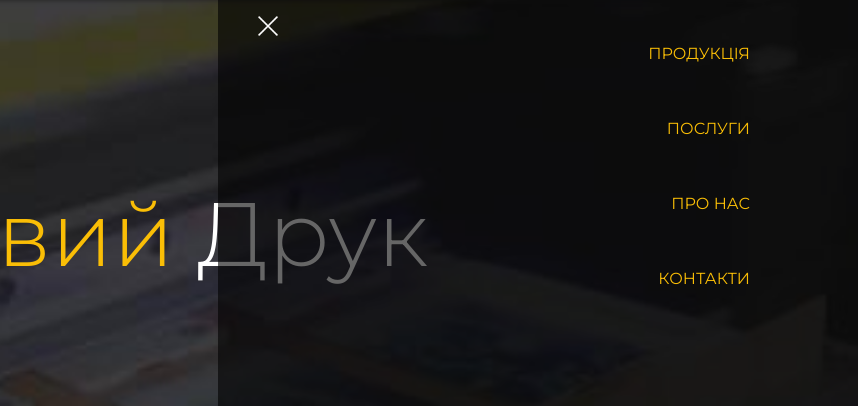
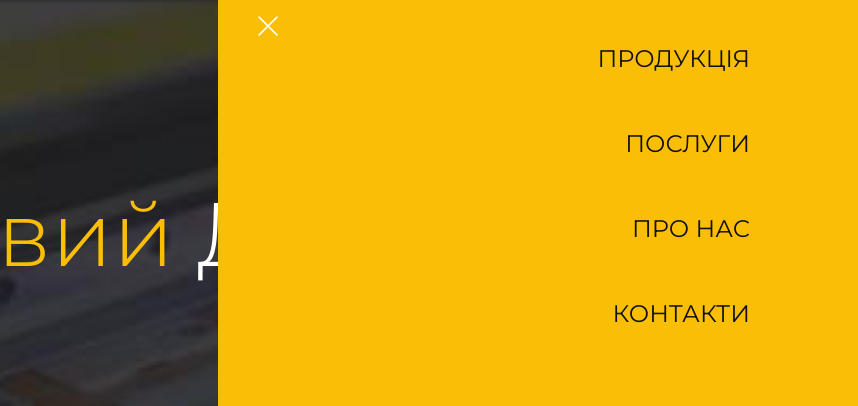
Before and after one commit to yalandr/cmykforprint, a plain HTML site: page index.html in a window 1280 px wide. Both pictures are taken after a click on the picture 1133 px from the left and 28 px from the top of the page. Shown: the part 61-467 px from the top of the page, 422-1280 px from the left. Drawn offline with Linux system fonts and the light colour scheme.

Commit message:
Update style.css

```diff
--- a/css/style.css
+++ b/css/style.css
@@ -91,7 +91,7 @@ a {
 	display: none;
 	width: 50%;
 	height: 100%;
-	background: #00000099;
+	background: #FABE06;
 	z-index: 1;
 	position: fixed;
 	right: 0;
@@ -104,8 +104,9 @@ a {
 	width: 80%;
 	margin-left: 80px;
 	list-style: none;
-	font-size: 16px;
-	color: #fabe06;
+	font-size: 24px;
+	font-weight: 700;
+	color: #111;
 	font-weight: 400;
 	text-transform: uppercase;
 	padding: 28px;
@@ -113,7 +114,7 @@ a {
 }
 
 .mobile__menu__item:hover {
-	background-color: #222;
+	background-color: #E5AF0A;
 }
 
 .close__menu {
```
